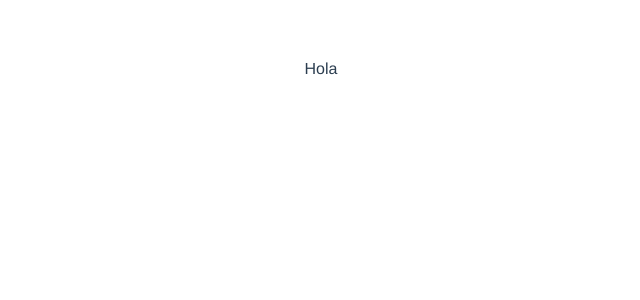
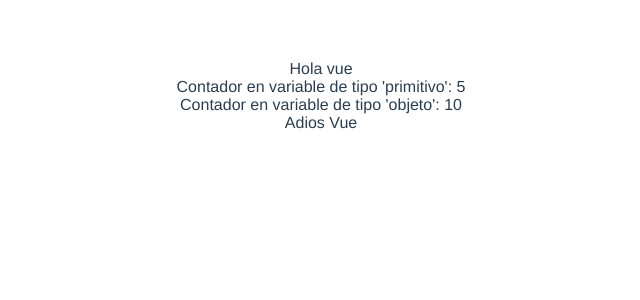
Before and after one commit to vimaik/curso_de_vuejs_componentes_y_composition_api_platzi, a Vue app: page / in a window 1280 px wide. Shown: the top 300 px of the page, without its empty margins (319-959 px from the left). Built offline with nearby package versions, Linux system fonts and the light colour scheme.

Commit message:
14. Variables reactivas con ref y reactive

```diff
--- a/src/components/Home.vue
+++ b/src/components/Home.vue
@@ -1,15 +1,39 @@
 <template>
-  <div>Hola</div>
+  <div>{{ texto1 }}</div>
+  <div>Contador en variable de tipo 'primitivo': {{ contador1 }}</div>
+  <div>Contador en variable de tipo 'objeto': {{ contador2.counter }}</div>
+  <div>{{ texto2 }}</div>
 </template>
 
 <script>
-import { onMounted } from "vue";
+// ref >> Para definir variables reactivas de tipo primitivo, en Composition API, o sea, dentro de setup() {}' (CON uso de '.value')
+// reactive >> Para definir variables rectivascde tipo objeto, en Composition API, o sea, dentro de 'setup() {}'' (SIN uso de '.value')
+import { ref, reactive } from "vue";
 
 export default {
   setup() {
-    onMounted(() => {
-      console.log("mounted!");
-    });
+    // Para variables primitivas se usa 'ref' y para asignarles un valor se utiliza '.value'
+    const counter = ref(0); // Variable primitiva de tipo numérico, inicializada por defecto
+    const texto1 = ref("Hola vue"); // Variable primitiva de tipo string, inicializada por defecto
+
+    const texto2 = ref(); // Variable primitiva sin tipo definido, este se definirá cuando se le asigne un valor mediante '.value'
+    texto2.value = "Adios Vue"; // Se define el tipo y el valor de la variable como string y 'Adios Vue' respectivamente
+
+    // Para variables de tipo objeto se usa 'reactive' y no se utiliza '.value' para asignar valor a sus atributos
+    const obj = reactive({ counter: 0 });
+
+    // Dentro de 'setup() {}, o lo que es lo mismo, Composition API, se puede usar vanilla JS
+    // para manipular las variables'
+    setInterval(() => counter.value++, 1000);
+    setInterval(() => obj.counter++, 500);
+
+    // Para que estas variables reactivas del Composition API esten disponibles en el componente, se deben especificar en la funcion 'return {}'
+    return {
+      texto1,
+      texto2,
+      contador1: counter,
+      contador2: obj,
+    };
   },
 };
 </script>
```
